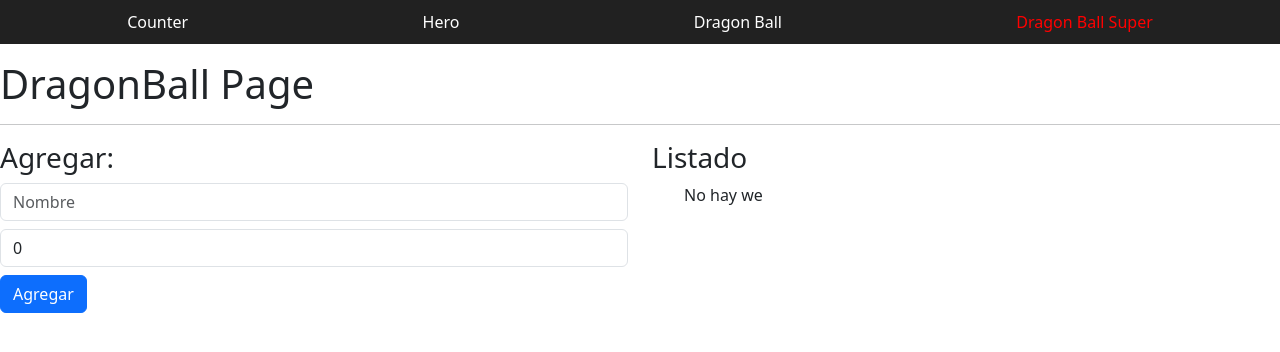
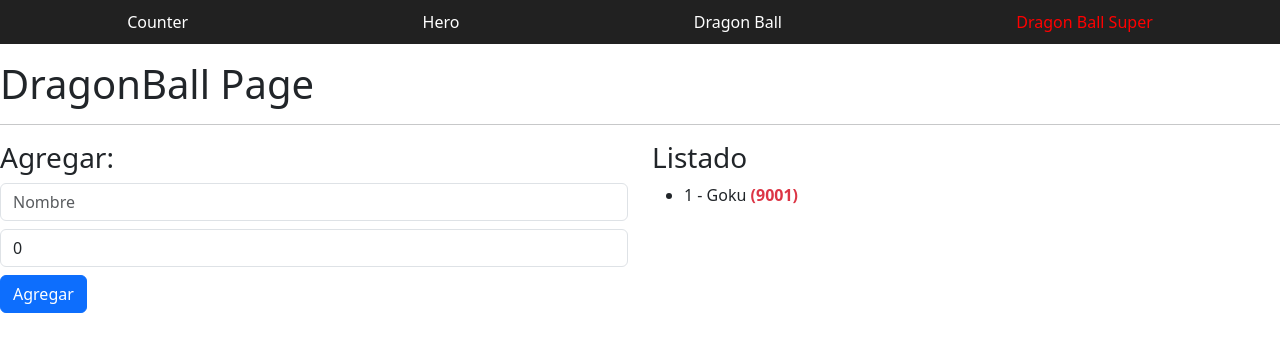
Before and after one commit to CarlosGal19/First_Angular_Practice, an Angular app: page /dragonball-super in a window 1280 px wide. Shown: the top 352 px of the page. Built offline with nearby package versions, Linux system fonts and the light colour scheme.

Commit message:
feat: pass props from component to child component

```diff
--- /dev/null
+++ b/src/app/components/dragonball/character-list/character-list.html
@@ -0,0 +1,15 @@
+    <h3>Listado</h3>
+    <ul>
+      @if(characters().length > 0) {
+      @for (character of characters(); track character.id; let idx = $index) {
+
+      <li>
+        <span>{{ idx + 1 }} - {{ character.name }}</span>
+        <strong [class.text-danger]="character.power > 9000" [class.text-primary]="character.power < 9000">
+          <!-- [ngClass]="powerClasses()" -->
+          ({{ character.power }})</strong>
+      </li> }
+      } @else {
+      <p> No hay we </p>
+      }
+    </ul>
--- /dev/null
+++ b/src/app/components/dragonball/character-list/character-list.ts
@@ -0,0 +1,11 @@
+import { Component, input, InputSignal } from '@angular/core';
+import { ICharacter } from '../../../interfaces/character.interface';
+
+@Component({
+  selector: 'dragonball-character-list',
+  imports: [],
+  templateUrl: './character-list.html',
+})
+export class CharacterList {
+  characters: InputSignal<ICharacter[]> =  input.required()
+}
--- /dev/null
+++ b/src/app/interfaces/character.interface.ts
@@ -0,0 +1,5 @@
+export interface ICharacter {
+  id: number;
+  name: string;
+  power: number;
+}
--- a/src/app/pages/dragonball-super-page/dragonball-super-page.html
+++ b/src/app/pages/dragonball-super-page/dragonball-super-page.html
@@ -29,20 +29,6 @@
   </div>
 
   <div class="col-12 col-sm-6">
-    <h3>Listado</h3>
-    <ul>
-      @if(characters().length > 0) {
-      @for (character of characters(); track character.id; let idx = $index) {
-
-      <li>
-        <span>{{ idx + 1 }} - {{ character.name }}</span>
-        <strong [class.text-danger]="character.power > 9000" [class.text-primary]="character.power < 9000">
-          <!-- [ngClass]="powerClasses()" -->
-          ({{ character.power }})</strong>
-      </li> }
-      } @else {
-      <p> No hay we </p>
-      }
-    </ul>
+    <dragonball-character-list [characters]="characters()" />
   </div>
 </section>
--- a/src/app/pages/dragonball-super-page/dragonball-super-page.ts
+++ b/src/app/pages/dragonball-super-page/dragonball-super-page.ts
@@ -1,18 +1,18 @@
 import { Component, computed, signal, WritableSignal } from '@angular/core';
-
-interface ICharacter {
-  id: number;
-  name: string;
-  power: number;
-}
+import { CharacterList } from "../../components/dragonball/character-list/character-list";
+import { ICharacter } from '../../interfaces/character.interface';
 
 @Component({
   selector: 'app-dragonball-super-page',
-  imports: [],
+  imports: [CharacterList],
   templateUrl: './dragonball-super-page.html',
 })
 export class DragonballSuperPage {
-  protected characters: WritableSignal<ICharacter[]> = signal([] as ICharacter[])
+  protected characters: WritableSignal<ICharacter[]> = signal([{
+    id: 1,
+    name: 'Goku',
+    power: 9001
+  }])
 
   protected name = signal('');
   protected power = signal<number>(0);
```
